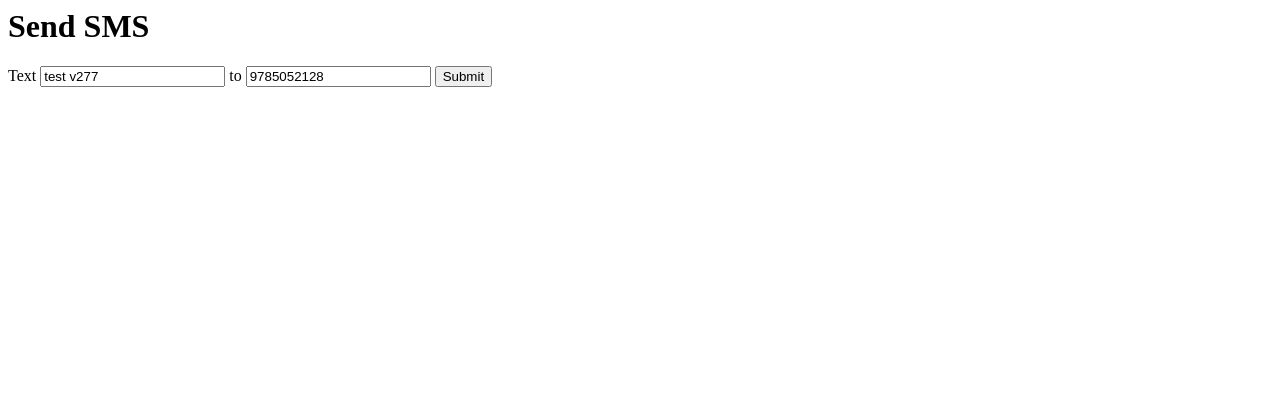
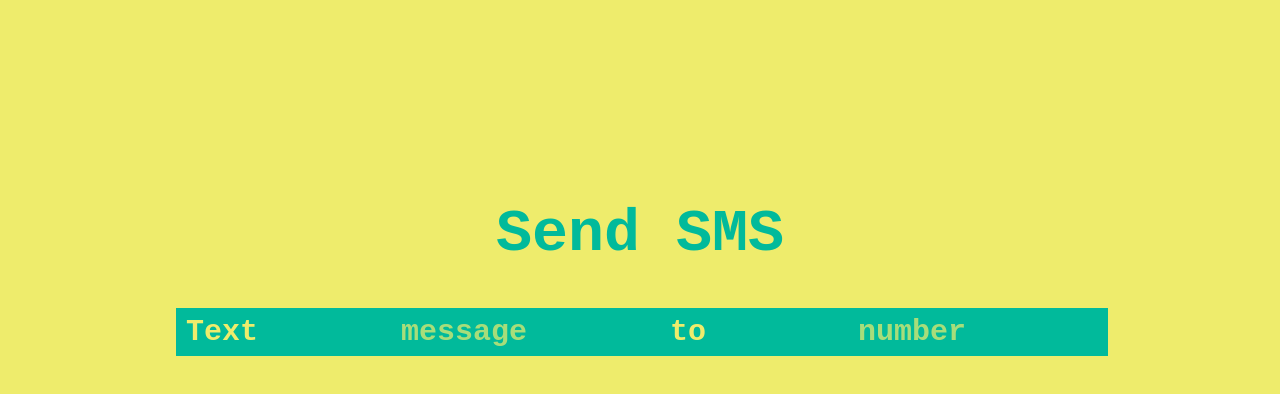
Before and after one commit to mLuby/smsHR, a plain HTML site: page sendsms.html in a window 1280 px wide. Drawn offline with nearby package versions, Linux system fonts and the light colour scheme.

Commit message:
Prettified it.

```diff
--- /dev/null
+++ b/sendsms.css
@@ -0,0 +1,59 @@
+/* Styles the placeholder text*/
+::-webkit-input-placeholder {
+   color: rgba(238,236,108,.7);
+}
+:-moz-placeholder { /* Firefox 18- */
+   color: rgba(238,236,108,.7);
+}
+::-moz-placeholder {  /* Firefox 19+ */
+   color: rgba(238,236,108,.7);
+}
+:-ms-input-placeholder {
+   color: rgba(238,236,108,.7);
+}
+
+body{
+    padding-top: 15%;
+    text-align: center;
+	font-family: monospace;
+    font-size: 30;
+	font-weight: bold;
+    color: rgba(1,186,155,1);
+    background-color: rgba(238,236,108,1);
+    background-position: center;
+    background-size: cover;
+}
+/*div{
+	background-color: rgba(0,0,0,.1);
+	width: 70%;
+}*/
+.sentence{
+	font-family: monospace;
+    background: rgba(1,186,155,1);
+    color: rgba(238,236,108,1);
+    font-weight: bold;
+    padding: 7px;
+    margin-right: -18px;
+	padding-left: 10px;
+}
+input{
+	margin-left: 0px;
+	padding-left: 0px;
+	background-color: rgb(1, 186, 155);
+	font-size: 30px;
+	width: auto;
+	text-align: center;
+	border: none;
+}
+input[type="text"], input[type="tel"]{
+}
+#button{
+	padding-left: 10px;
+    margin-left: -14;
+}
+#button:hover{
+	background: rgb(238, 236, 108);
+	color: rgb(1, 186, 155);
+	text-decoration: underline;
+
+}
--- a/sendsms.html
+++ b/sendsms.html
@@ -4,13 +4,15 @@
 		<title>Send SMS</title>
 		<script type="text/javascript" src="http://code.jquery.com/jquery-latest.min.js"></script>
 		<script type="text/javascript" src="sendsms.js"></script>
+		<link rel="stylesheet" type="text/css" href="sendsms.css">
 	</head>
 	<body>
-		<h1>Send SMS</h1>
-		<span id="send" class="send_sentence">Text</span>
-		<input type="text" id="message" class="send_sentence" placeholder="message">
-		<span class="send_sentence">to</span>
-		<input type="tel" id="number" class="send_sentence" placeholder="number">
-		<input type="submit" id="button" class="send_sentence">
+		<div id="container">
+			<h1>Send SMS</h1>
+			<input type="submit" id="button" value="Text" class="sentence" title="Send the text!">
+			<input type="text" id="message" class="sentence" placeholder="message" title="Enter your <160 character message here.">
+			<span class="sentence">to</span>
+			<input type="tel" id="number" class="sentence" placeholder="number" title="Enter the receipient's mobile number here.">
+		</div>
 	</body>
 </html>
--- a/sendsms.js
+++ b/sendsms.js
@@ -1,4 +1,5 @@
-debug = true;
+debug = false;
+
 api_url = "http://textbelt.com/text";
 $(document).ready(function() {
 	if(debug){
```
